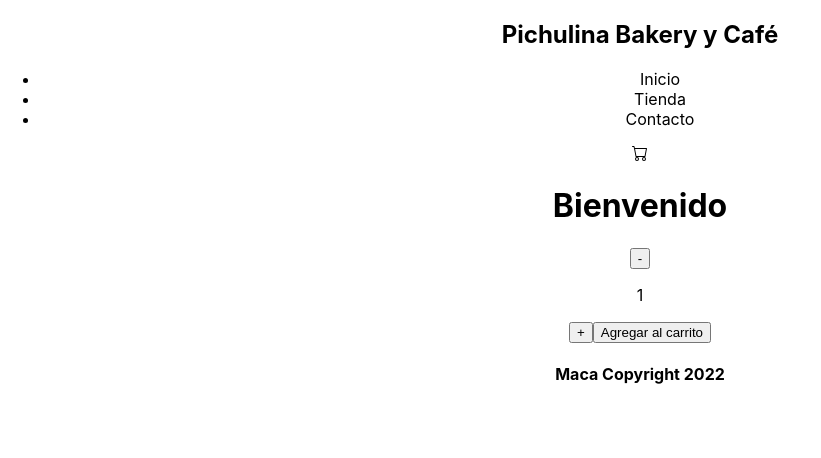
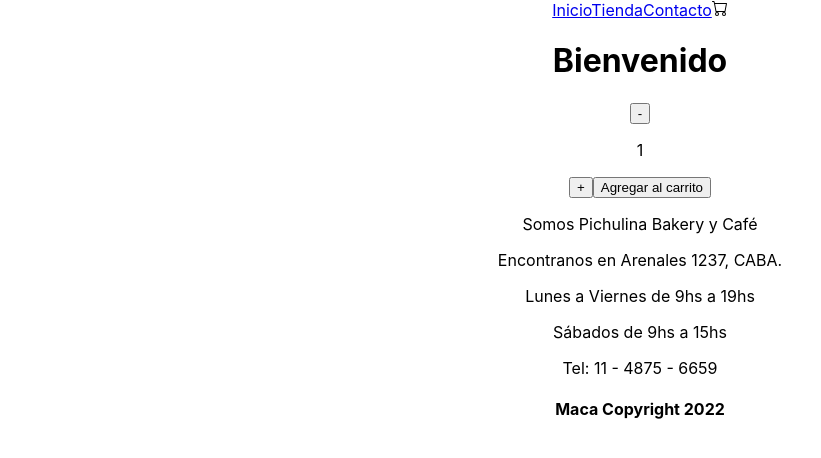
Before and after one commit to larammolina/pichulinaSite, a React (Create React App) app: page /Contacto in a window 1280 px wide. Shown: the top 458 px of the page, without its empty margins (0-821 px from the left). Built offline with nearby package versions, Linux system fonts and the light colour scheme.

Commit message:
se corrige la navegacion
se corrige el error de navegacion

```diff
--- a/package.json
+++ b/package.json
@@ -8,6 +8,7 @@
     "@testing-library/user-event": "^13.5.0",
     "react": "^18.1.0",
     "react-dom": "^18.1.0",
+    "react-router-dom": "^6.3.0",
     "react-scripts": "5.0.1",
     "web-vitals": "^2.1.4"
   },
--- a/src/App.js
+++ b/src/App.js
@@ -1,11 +1,32 @@
 import './App.css';
 import Header from './components/Header/Header';
 import Footer from './components/Footer/Footer';
+import Tienda from './components/Pages/Tienda/Tienda'
+import Inicio from './components/Pages/Inicio/Inicio'
+import Contacto from './components/Pages/Contacto/Contacto'
+import {BrowserRouter, Routes, Route} from 'react-router-dom';
+//import {Link} from 'react-router-dom'
 
 function App() {
   return (
     <div className="App">
-      <Header />
+
+      <BrowserRouter>
+        <Header />
+        <Routes>
+          <Route exact path="/" element={<Inicio />}>
+
+          </Route>
+          <Route exact path="/Tienda" element={<Tienda />} >
+
+          </Route>
+          <Route exact path="/Contacto" element={<Contacto />}>
+
+          </Route>
+        </Routes>
+
+      </BrowserRouter>
+
       <Footer />
     </div>
   )
--- a/src/components/Header/NavBar/NavBar.js
+++ b/src/components/Header/NavBar/NavBar.js
@@ -1,16 +1,15 @@
 
 import './NavBar.css'
 import CartWidget from '../../CartWidget/CartWidget'
+import {Link} from 'react-router-dom';
+
 
 const NavBar = () => {
     return (
         <nav>
-            <h1>Pichulina Bakery y Café</h1>
-            <ul>
-                <li><a>Inicio</a></li>
-                <li><a>Tienda</a></li>
-                <li><a>Contacto</a></li>
-            </ul>
+            <Link to='/' >Inicio</Link>
+            <Link to='/tienda' >Tienda</Link>
+            <Link to='/contacto' >Contacto</Link>
             <CartWidget />
         </nav>
     )
--- a/src/components/ItemCount/ItemCount.js
+++ b/src/components/ItemCount/ItemCount.js
@@ -1,4 +1,6 @@
 import { useState } from 'react';
+
+//falta desarrollar onAdd
 
 const ItemCount = ({ initial = 1, stock = 8, onAdd }) => {
     const [ count, setCount ] = useState(initial)
--- /dev/null
+++ b/src/components/Pages/Contacto/Contacto.js
@@ -0,0 +1,21 @@
+
+const Contacto = () => {
+
+    let text='Somos Pichulina Bakery y Café'
+    let text1='Encontranos en Arenales 1237, CABA.'
+    let text2='Lunes a Viernes de 9hs a 19hs'
+    let text3='Sábados de 9hs a 15hs'
+    let text4='Tel: 11 - 4875 - 6659'
+
+    return (
+       <>
+            <p className='aboutMe-p'>{text}</p>
+            <p className='aboutMe-p'>{text1}</p>
+            <p className='aboutMe-p'>{text2}</p>
+            <p className='aboutMe-p'>{text3}</p>
+            <p className='aboutMe-p'>{text4}</p>
+       </>
+    )
+}
+
+export default Contacto;
--- /dev/null
+++ b/src/components/Pages/Inicio/Inicio.js
@@ -0,0 +1,15 @@
+const Inicio = () => {
+
+    let text='Bienvenidos a Pichulina Bakery'
+    let text1='Seguinos en Instagram: @pichulinabakerycafe'
+
+
+    return (
+       <>
+            <h1 className=''>{text}</h1>
+            <p className=''>{text1}</p>
+       </>
+    )
+}
+
+export default Inicio;
--- /dev/null
+++ b/src/components/Pages/Tienda/Tienda.js
@@ -0,0 +1,14 @@
+
+const Tienda = () => {
+
+    let text='Tienda'
+
+
+    return (
+       <>
+            <p className=''>{text}</p>
+       </>
+    )
+}
+
+export default Tienda;
```
Also changed, not shown: 2 other files (tests, documents, lock files or other folders).
